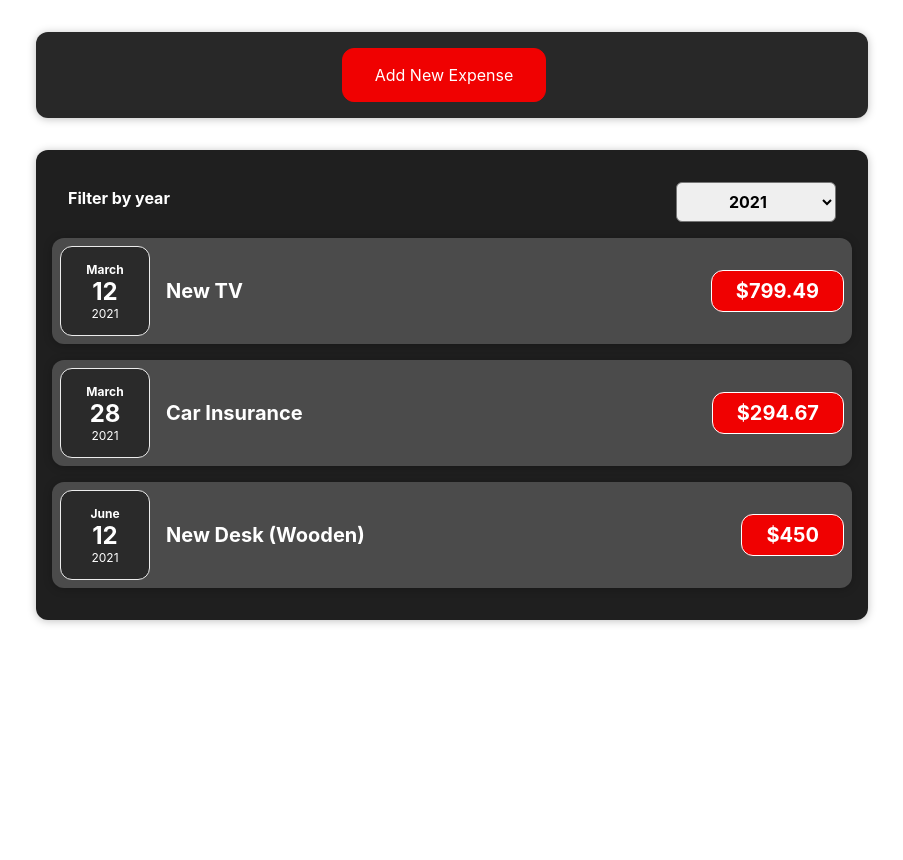
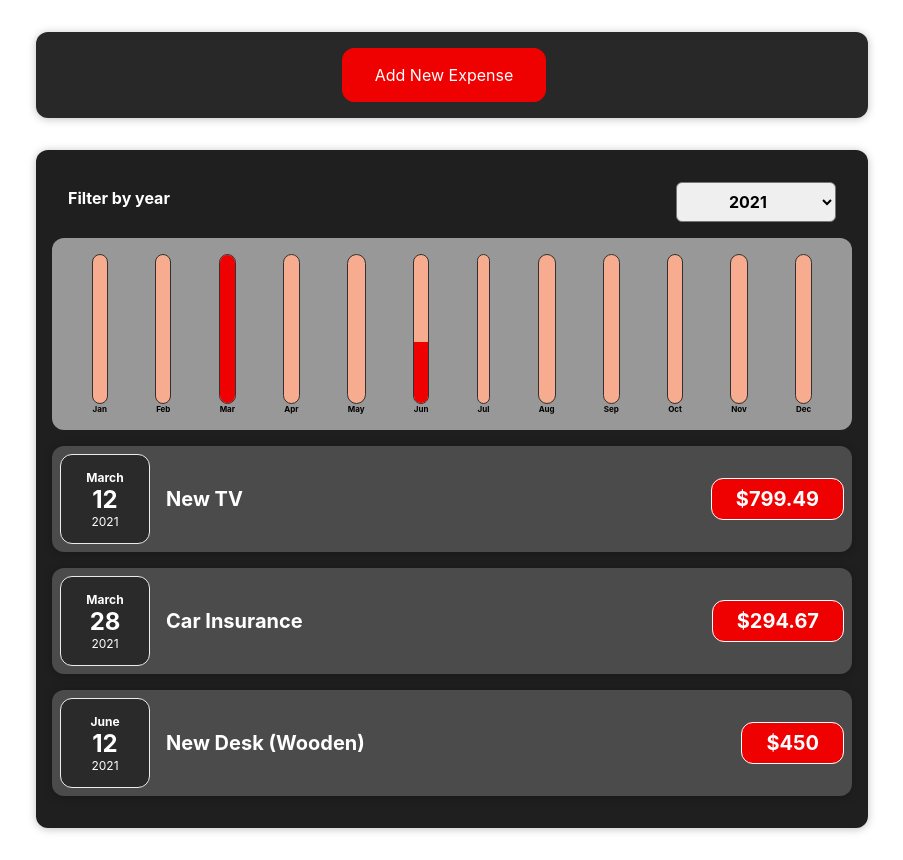
Before and after one commit to leonoronhas/expense-tracker, a React (Create React App) app: page / in a window 1280 px wide. Shown: the whole page, without its empty margins (188-1091 px from the left). Before the commit the page ends 800 px from the top, so only its background shows below. Built offline with nearby package versions, Linux system fonts and the light colour scheme; the HTML template or start-up script is replaced by a standard one.

Commit message:
Expense tracker finished

```diff
--- a/src/components/Expenses/Expenses.js
+++ b/src/components/Expenses/Expenses.js
@@ -2,6 +2,7 @@ import React, { useState } from "react";
 import Card from "../UI/Card";
 import ExpensesFilter from "./ExpenseFilter";
 import ExpensesList from "./ExpensesList";
+import ExpensesChart from "./ExpensesChart";
 import "./Expenses.css";
 
 const Expenses = (props) => {
@@ -21,6 +22,7 @@ const Expenses = (props) => {
         onChangeFilter={filterChangeHandler}
         selected={filteredYear}
       />
+      <ExpensesChart expenses={filteredExpenses} />
       <ExpensesList items={filteredExpenses} />
     </Card>
   );
--- a/src/components/NewExpense/ExpenseForm.js
+++ b/src/components/NewExpense/ExpenseForm.js
@@ -40,7 +40,7 @@ const ExpenseForm = (props) => {
 
     const expenseData = {
       title: userInput.enteredTitle,
-      amount: userInput.enteredAmount,
+      amount: +userInput.enteredAmount,
       date: new Date(userInput.enteredDate),
     };
 
```
